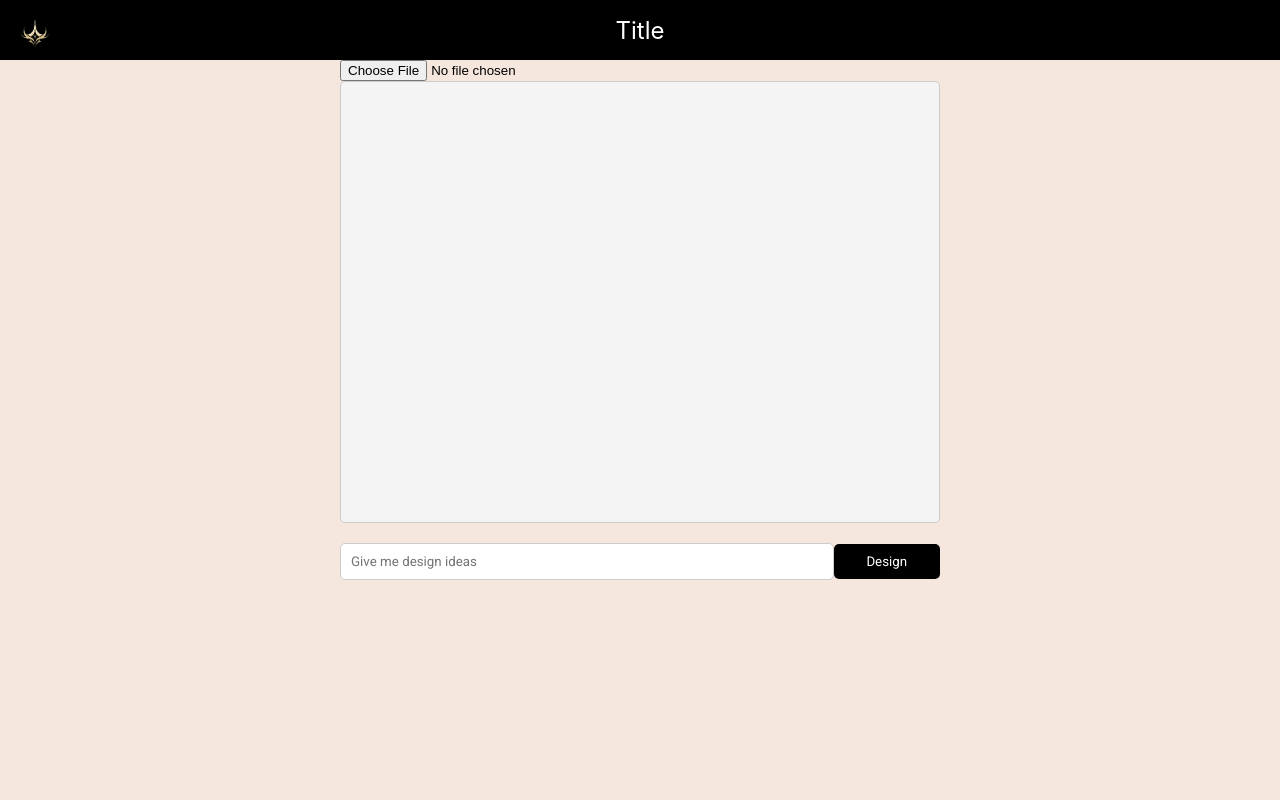
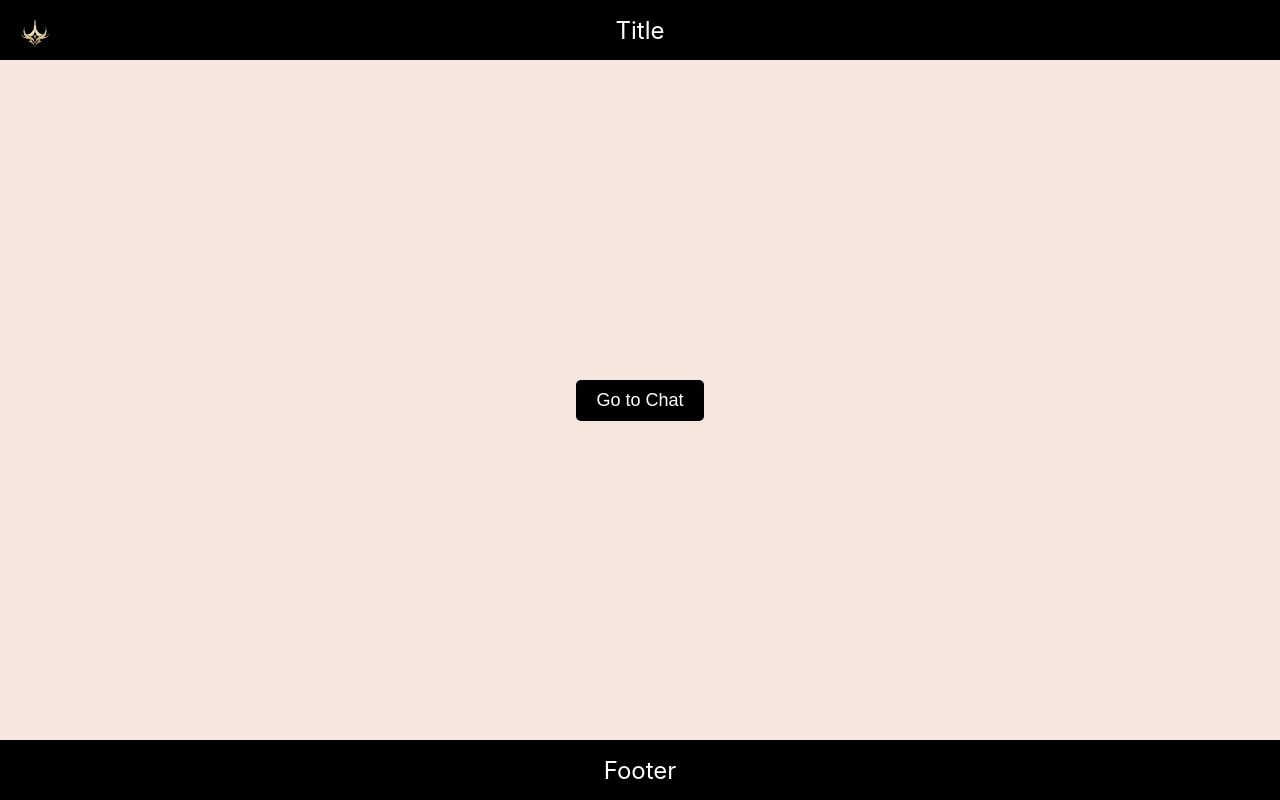
Before and after one commit to Elouis12/citi-furniture, a React (Create React App) app in the folder client/: page / in a window 1280 px wide. Built offline with nearby package versions, Linux system fonts and the light colour scheme.

Commit message:
created footer and titlebar modules to have it across all webpages

```diff
--- a/client/package.json
+++ b/client/package.json
@@ -9,6 +9,7 @@
         "dotenv": "^16.3.1",
         "react": "^18.2.0",
         "react-dom": "^18.2.0",
+        "react-router-dom": "^6.16.0",
         "react-scripts": "5.0.1",
         "tailwindcss": "^3.3.3",
         "web-vitals": "^2.1.4"
--- a/client/src/App.js
+++ b/client/src/App.js
@@ -1,16 +1,26 @@
 import React, { useState } from 'react';
+import { BrowserRouter as Router, Route, Routes } from 'react-router-dom';
+
 import ImageUpload from './components/Chat/ImageUpload.js';
 import ChatInterface from './components/Chat/ChatInterface.js';
+import Homepage from './components/HomePage/Homepage.js'; // Import the homepage component
 
 function App() {
   const [roomImage, setRoomImage] = useState(null);
 
   return (
-    <div className="App">
-      <ChatInterface roomImage={roomImage}>
-        <ImageUpload onImageUpload={setRoomImage} />
-      </ChatInterface>
-    </div>
+    <Router>
+      <div className="App">
+        <Routes>
+          <Route path="/" element={<Homepage />} />
+          <Route path="/chat" element={
+            <ChatInterface roomImage={roomImage}>
+              <ImageUpload onImageUpload={setRoomImage} />
+            </ChatInterface>
+          } />
+        </Routes>
+      </div>
+    </Router>
   );
 }
 
--- a/client/src/components/Chat/ChatInterface.js
+++ b/client/src/components/Chat/ChatInterface.js
@@ -1,5 +1,7 @@
 import React, { useState } from 'react';
 import ChatMessage from './ChatMessage';
+import TitleBar from '../TitleBar';
+import Footer from '../Footer';
 
 function ChatInterface({ roomImage, children }) {
   const [messages, setMessages] = useState([]);
@@ -11,12 +13,10 @@ function ChatInterface({ roomImage, children }) {
 
   return (
     <>
-      {/* Black title bar */}
-      <div style={{ backgroundColor: 'black', height: '60px', width: '100vw', display: 'flex', alignItems: 'center', justifyContent: 'center', color: 'white', fontSize: '24px' }}>
-        Title
-      </div>
+      <TitleBar />
 
-      <div style={{ maxWidth: '600px', margin: 'auto', fontFamily: 'Roboto, sans-serif', display: 'flex', flexDirection: 'column', height: 'calc(100vh - 60px)' }}>
+      <div style={{ maxWidth: '600px', margin: 'auto', fontFamily: 'Roboto, sans-serif', display: 'flex', flexDirection: 'column', height: 'calc(100vh - 120px)' }}>
+        {/* Adjusted height to account for TitleBar and Footer */}
         <img src="/decorAItor_logo-removebg-preview.png" alt="Logo" style={{ position: 'absolute', top: '10px', left: '10px', height: '50px', zIndex: 1 }} />
         {roomImage && <img src={roomImage} alt="Room View" style={{ width: '100%', marginBottom: '20px', fontFamily: 'Roboto, sans-serif' }} />}
         {children}
@@ -48,6 +48,8 @@ function ChatInterface({ roomImage, children }) {
           </button>
         </div>
       </div>
+
+      <Footer />
     </>
   );
 }
--- /dev/null
+++ b/client/src/components/Footer.js
@@ -0,0 +1,22 @@
+// Footer.js
+
+import React from 'react';
+
+function Footer() {
+    return (
+        <div style={{
+            backgroundColor: 'black',
+            height: '60px',
+            width: '100vw',
+            display: 'flex',
+            alignItems: 'center',
+            justifyContent: 'center',
+            color: 'white',
+            fontSize: '24px'
+        }}>
+            Footer
+        </div>
+    );
+}
+
+export default Footer;
--- /dev/null
+++ b/client/src/components/HomePage/Homepage.js
@@ -0,0 +1,51 @@
+import React from 'react';
+import { Link } from 'react-router-dom';
+import TitleBar from '../TitleBar';
+import Footer from '../Footer';
+
+
+function Homepage() {
+    return (
+        <>
+            <TitleBar />
+
+            {/* Content */}
+            <div style={{
+                maxWidth: '600px',
+                margin: 'auto',
+                fontFamily: 'Roboto, sans-serif',
+                display: 'flex',
+                flexDirection: 'column',
+                height: 'calc(100vh - 120px)',  // adjusted for title bar and footer
+                alignItems: 'center',
+                justifyContent: 'center'
+            }}>
+                <img src="/decorAItor_logo-removebg-preview.png" alt="Logo" style={{
+                    position: 'absolute',
+                    top: '10px',
+                    left: '10px',
+                    height: '50px',
+                    zIndex: 1
+                }} />
+
+                <Link to="/chat">
+                    <button style={{
+                        backgroundColor: 'black',
+                        color: 'white',
+                        padding: '10px 20px',
+                        border: 'none',
+                        borderRadius: '5px',
+                        cursor: 'pointer',
+                        fontSize: '18px'
+                    }}>
+                        Go to Chat
+                    </button>
+                </Link>
+            </div>
+
+            <Footer />
+        </>
+    );
+}
+
+export default Homepage;
--- /dev/null
+++ b/client/src/components/TitleBar.js
@@ -0,0 +1,32 @@
+// components/TitleBar.js
+
+import React from 'react';
+import { Link } from 'react-router-dom';
+
+function TitleBar() {
+    return (
+        <div style={{
+            backgroundColor: 'black',
+            height: '60px',
+            width: '100vw',
+            display: 'flex',
+            alignItems: 'center',
+            justifyContent: 'center',
+            color: 'white',
+            fontSize: '24px'
+        }}>
+            <Link to="/">
+                <img src="/decorAItor_logo-removebg-preview.png" alt="Logo" style={{
+                    position: 'absolute',
+                    top: '10px',
+                    left: '10px',
+                    height: '50px',
+                    zIndex: 1
+                }} />
+            </Link>
+            Title
+        </div>
+    );
+}
+
+export default TitleBar;
```
Also changed, not shown: 1 other file (tests, documents, lock files or other folders).
